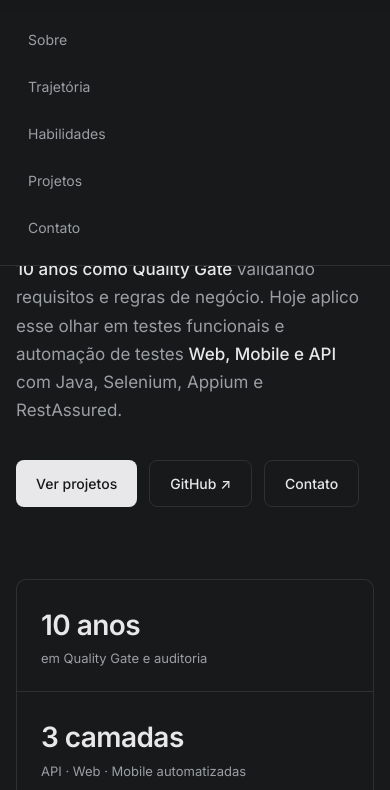
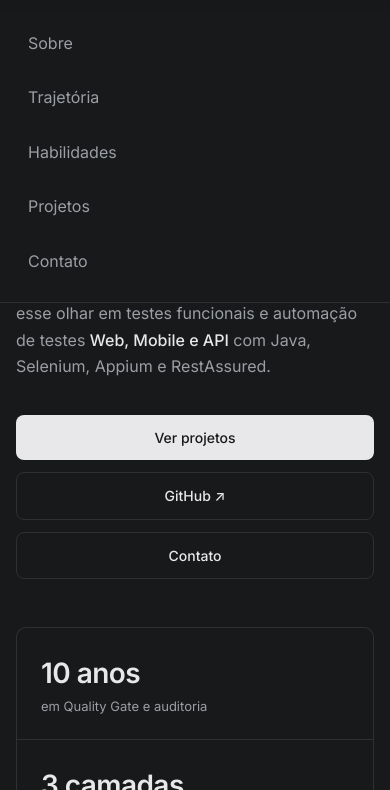
Before and after one commit to vlbarbosa/vl-d3vops, a plain HTML site: page index.html in a window 390 px wide. Both pictures are taken after a click on the button "Abrir menu". Shown: the part 54-844 px from the top of the page. Drawn offline with Linux system fonts and the light colour scheme.

Commit message:
Add files via upload

```diff
--- a/index.html
+++ b/index.html
@@ -2,7 +2,7 @@
 <html lang="pt-BR">
 <head>
   <meta charset="UTF-8" />
-  <meta name="viewport" content="width=device-width, initial-scale=1.0" />
+  <meta name="viewport" content="width=device-width, initial-scale=1.0, viewport-fit=cover" />
   <title>Vitor Barbosa · QA Analyst</title>
   <meta name="description" content="Vitor Barbosa — QA Analyst. Testes funcionais e automação de testes Web, Mobile e API com Java, Selenium, Appium e RestAssured." />
   <meta name="theme-color" content="#18191b" />
@@ -32,11 +32,17 @@
 
       --radius: 10px;
       --max: 960px;
+      --gutter: clamp(16px, 4vw, 32px);
     }
 
     * { box-sizing: border-box; margin: 0; padding: 0; }
 
-    html { scroll-behavior: smooth; scroll-padding-top: 72px; }
+    html {
+      scroll-behavior: smooth;
+      scroll-padding-top: 72px;
+      -webkit-text-size-adjust: 100%;
+      text-size-adjust: 100%;
+    }
 
     body {
       background: var(--bg);
@@ -50,10 +56,12 @@
     a { color: inherit; text-decoration: none; }
     ::selection { background: var(--accent); color: var(--bg); }
 
+    /* Margens laterais fluidas + respeito ao "notch" de celulares */
     .container {
       max-width: var(--max);
       margin: 0 auto;
-      padding: 0 24px;
+      padding-left:  max(var(--gutter), env(safe-area-inset-left));
+      padding-right: max(var(--gutter), env(safe-area-inset-right));
     }
 
     /* ==========================================================
@@ -105,7 +113,7 @@
       color: var(--muted);
       transition: color .15s, background .15s;
     }
-    .nav-links a:hover { color: var(--text); background: var(--surface); }
+
     .nav-links a.active { color: var(--text); }
 
     .menu-btn {
@@ -122,7 +130,7 @@
     /* ==========================================================
        ESTRUTURA DAS SEÇÕES
        ========================================================== */
-    section { padding: 88px 0; border-top: 1px solid var(--border); }
+    section { padding: clamp(56px, 9vw, 96px) 0; border-top: 1px solid var(--border); }
     section:first-of-type { border-top: none; }
 
     .eyebrow {
@@ -135,7 +143,7 @@
     }
 
     h2 {
-      font-size: 28px;
+      font-size: clamp(24px, 3.4vw, 30px);
       font-weight: 600;
       letter-spacing: -0.02em;
       margin-bottom: 32px;
@@ -149,7 +157,7 @@
     /* ==========================================================
        HERO
        ========================================================== */
-    .hero { padding: 120px 0 96px; }
+    .hero { padding: clamp(64px, 12vw, 128px) 0 clamp(56px, 9vw, 96px); }
 
     .status {
       display: inline-flex;
@@ -184,7 +192,7 @@
     }
     .hero .lead {
       max-width: 620px;
-      font-size: 17px;
+      font-size: clamp(16px, 1.8vw, 18px);
     }
 
     .actions { display: flex; flex-wrap: wrap; gap: 12px; margin-top: 36px; }
@@ -197,18 +205,21 @@
       border-radius: 8px;
       font-size: 14px;
       font-weight: 500;
+      min-height: 44px;
+      max-width: 100%;
+      overflow-wrap: anywhere;
       transition: background .15s, border-color .15s, color .15s;
     }
     .btn-primary { background: var(--text); color: var(--bg); }
-    .btn-primary:hover { background: #fff; }
+
     .btn-ghost { border: 1px solid var(--border); color: var(--text); }
-    .btn-ghost:hover { border-color: var(--subtle); background: var(--surface); }
+
 
     .facts {
       display: grid;
-      grid-template-columns: repeat(3, 1fr);
+      grid-template-columns: repeat(auto-fit, minmax(min(100%, 200px), 1fr));
       gap: 1px;
-      margin-top: 72px;
+      margin-top: clamp(48px, 8vw, 72px);
       background: var(--border);
       border: 1px solid var(--border);
       border-radius: var(--radius);
@@ -290,7 +301,7 @@
        ========================================================== */
     .skills {
       display: grid;
-      grid-template-columns: repeat(2, 1fr);
+      grid-template-columns: repeat(auto-fit, minmax(min(100%, 320px), 1fr));
       gap: 16px;
     }
     .skill-group {
@@ -325,7 +336,7 @@
       padding: 24px;
       transition: border-color .15s, transform .15s;
     }
-    .project:hover { border-color: var(--subtle); transform: translateY(-2px); }
+
 
     .project-head {
       display: flex;
@@ -361,7 +372,7 @@
       text-transform: uppercase;
       letter-spacing: .08em;
     }
-    .projects.compact { grid-template-columns: repeat(3, 1fr); }
+    .projects.compact { grid-template-columns: repeat(auto-fit, minmax(min(100%, 240px), 1fr)); }
     .projects.compact .project { padding: 20px; }
     .projects.compact .project p { font-size: 14px; }
 
@@ -381,6 +392,14 @@
     }
     .footer-inner { display: flex; justify-content: space-between; gap: 16px; flex-wrap: wrap; }
 
+    /* Efeitos de hover só em aparelhos com mouse (no toque eles "grudam") */
+    @media (hover: hover) and (pointer: fine) {
+      .nav-links a:hover { color: var(--text); background: var(--surface); }
+      .btn-primary:hover { background: #fff; }
+      .btn-ghost:hover { border-color: var(--subtle); background: var(--surface); }
+      .project:hover { border-color: var(--subtle); transform: translateY(-2px); }
+    }
+
     /* ==========================================================
        ANIMAÇÃO SUTIL DE ENTRADA
        ========================================================== */
@@ -397,31 +416,61 @@
 
     /* ==========================================================
        RESPONSIVO
+       Monitores grandes → notebook → tablet → celular → celular pequeno
        ========================================================== */
-    @media (max-width: 820px) {
-      .about { grid-template-columns: 1fr; gap: 40px; }
-      .skills { grid-template-columns: 1fr; }
-      .projects.compact { grid-template-columns: 1fr; }
+
+    /* Monitores grandes (1600px+): conteúdo um pouco mais largo e texto maior */
+    @media (min-width: 1600px) {
+      :root { --max: 1100px; }
+      body { font-size: 17px; }
+    }
+
+    /* Tablets e notebooks pequenos */
+    @media (max-width: 1024px) {
+      .about { gap: 40px; }
+    }
+
+    /* Tablet em pé e abaixo */
+    @media (max-width: 860px) {
+      .about { grid-template-columns: 1fr; }
       .tl-item { grid-template-columns: 1fr; gap: 4px; }
     }
 
-    @media (max-width: 640px) {
-      .container { padding: 0 16px; }
-      section { padding: 64px 0; }
-      .hero { padding: 72px 0 64px; }
-      .facts { grid-template-columns: 1fr; }
-      .menu-btn { display: block; }
+    /* Celulares e tablets pequenos: menu vira botão */
+    @media (max-width: 720px) {
+      .menu-btn { display: grid; place-items: center; }
       .nav-links {
         display: none;
         position: absolute;
         top: 64px; left: 0; right: 0;
         flex-direction: column;
-        padding: 8px 16px 16px;
+        padding: 8px max(16px, env(safe-area-inset-right)) 16px max(16px, env(safe-area-inset-left));
         background: var(--bg);
         border-bottom: 1px solid var(--border);
+        max-height: calc(100vh - 64px);
+        max-height: calc(100dvh - 64px);
+        overflow-y: auto;
       }
       .nav-links.open { display: flex; }
-      .nav-links a { padding: 10px 12px; }
+      .nav-links a { padding: 12px; font-size: 16px; min-height: 44px; }
+      .project-head { flex-direction: column; gap: 4px; }
+    }
+
+    /* Celulares pequenos (até 420px): botões ocupam a linha inteira */
+    @media (max-width: 420px) {
+      .actions .btn { flex: 1 1 100%; justify-content: center; }
+    }
+
+    /* Telas muito estreitas (até 340px) */
+    @media (max-width: 340px) {
+      .logo-name { display: none; }
+    }
+
+    /* Celular deitado (tela baixa): menos espaço vertical */
+    @media (max-height: 500px) and (orientation: landscape) {
+      .hero { padding: 40px 0; }
+      section { padding: 48px 0; }
+      .facts { margin-top: 32px; }
     }
   </style>
 </head>
@@ -432,7 +481,7 @@
     <div class="container nav-inner">
       <a href="#inicio" class="logo">
         <span class="logo-mark">VB</span>
-        Vitor Barbosa
+        <span class="logo-name">Vitor Barbosa</span>
       </a>
       <button class="menu-btn" id="menu-btn" aria-label="Abrir menu" aria-expanded="false">☰</button>
       <ul class="nav-links" id="nav-links">
@@ -737,6 +786,12 @@
       const open = navLinks.classList.toggle('open');
       menuBtn.setAttribute('aria-expanded', open);
     });
+    const closeMenu = () => {
+      navLinks.classList.remove('open');
+      menuBtn.setAttribute('aria-expanded', 'false');
+    };
+    document.addEventListener('keydown', e => { if (e.key === 'Escape') closeMenu(); });
+    window.matchMedia('(min-width: 721px)').addEventListener('change', e => { if (e.matches) closeMenu(); });
     navLinks.querySelectorAll('a').forEach(a =>
       a.addEventListener('click', () => {
         navLinks.classList.remove('open');
```
